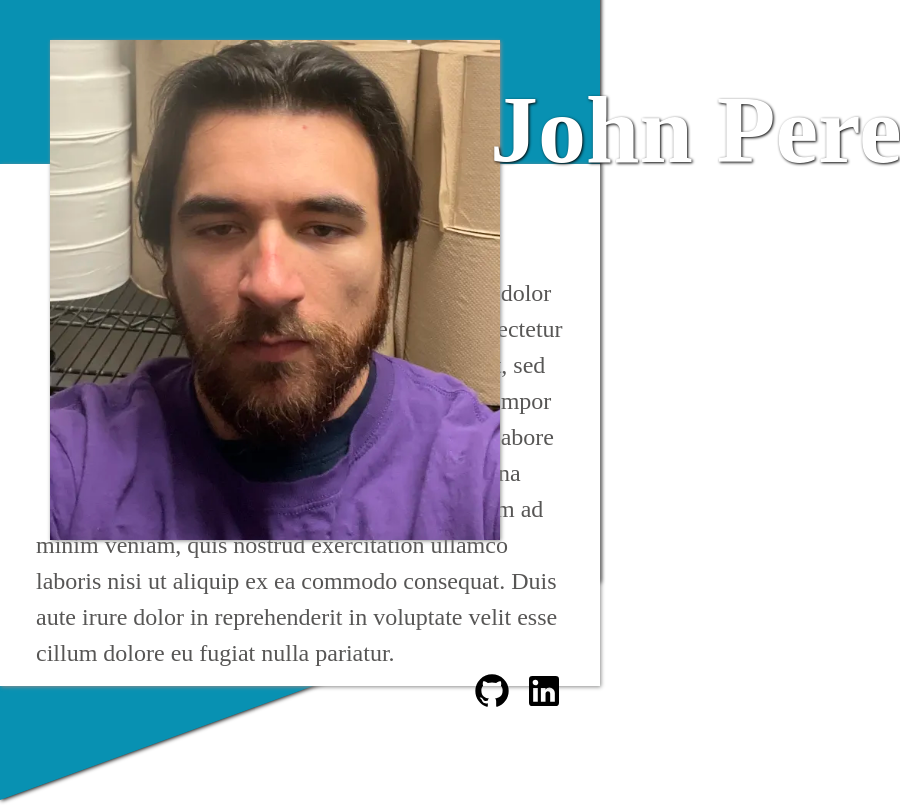
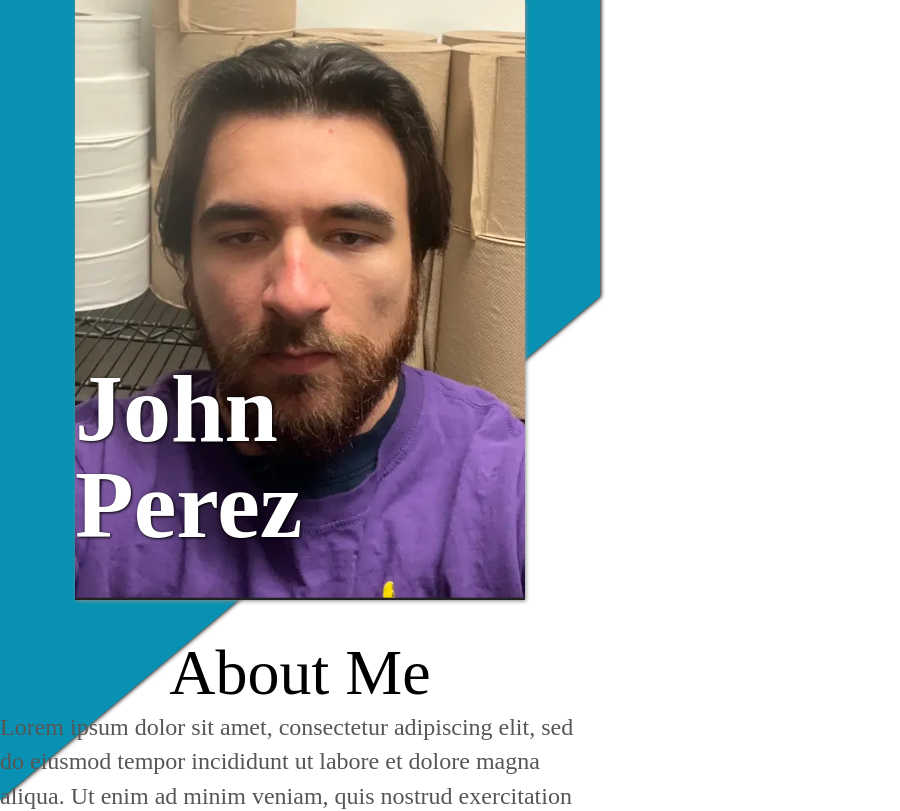
Before and after one commit to groovygnome/odin-homepage, a website built with webpack: page src/template.html in a window 600 px wide. Shown: the top 811 px of the page, 900 px wide, since content can reach past the window. Built offline with nearby package versions, Linux system fonts and the light colour scheme.

Commit message:
finish tablet layout, start work on mobile layout

```diff
--- a/src/styles.css
+++ b/src/styles.css
@@ -181,6 +181,7 @@ address{
     display: flex;
     flex-direction: column;
     gap: 50px;
+    font-style: normal;
 }
 
 .phone-and-email > p{
@@ -204,7 +205,7 @@ a, a:hover, a:visited{
     padding-right: 20px;
 }
 
-@media (min-width: 1200px) and (max-width: 1920px){
+@media (min-width: 1201px) and (max-width: 1920px){
     figure > img{
         width: 600px;
     }
@@ -247,11 +248,17 @@ a, a:hover, a:visited{
     }
 }
 
-@media (min-width: 600px) and (max-width: 1200px){
+@media (min-width: 601px) and (max-width: 1200px){
     figure{
         position: absolute;
-        top: 40px;
-        left: 50px;
+        top: 5%;
+        left: 5%;
+        width: 41.6%;
+        height: 61.7%;
+    }
+
+    header{
+        height: 810px;
     }
 
     header::before {
@@ -260,8 +267,8 @@ a, a:hover, a:visited{
     }
 
     figure > img{
-        width: 450px;
-        height: 500px;
+        width: 100%;
+        height: 100%;
         object-fit: cover;
         float:left;
     }
@@ -296,16 +303,17 @@ a, a:hover, a:visited{
     }
 
     .about > p{
-        line-height: 2.25rem;
+        line-height: 2.15rem;
         align-self:end;
     }
 
     .about > p::before{
         content: '';
         display: inline-block;
-        width: 330px;
-        height: 240px;
+        width: 312px;
+        height: 259px;
         float: left;
+        padding-right: 18px;
     }
 
     h2{
@@ -327,7 +335,7 @@ a, a:hover, a:visited{
     }
 
     .contact{
-        font-size: 1.5rem;
+        font-size: 1.25rem;
     }
 
     .phone-and-email > p > img{
@@ -338,8 +346,102 @@ a, a:hover, a:visited{
         width: 50px;
     }
 
+    footer > img{
+        object-fit: cover;
+        width: 375px;
+
+    }
+
 }
 
 @media (max-width: 600px){
 
+    header{
+        display: grid;
+        grid-template-columns: 1fr;
+        grid-template-rows: auto;
+        width: 100vw;
+    }
+
+    figure{
+        height: 75vh;
+        width: 75vw;
+        justify-self: center;
+    }
+
+    header::before {
+        transform:skew(0, -40deg);
+        transform-origin: top left;
+    }
+
+    figure > img{
+        width: 100%;
+        height: 100%;
+        object-fit: cover;
+        float:left;
+    }
+
+    figcaption{
+        font-size: 3rem;
+        text-wrap: wrap;
+        position: absolute;
+        text-shadow: 1px 1px 3px black;
+        line-height:6rem;
+
+    }
+
+    .about{
+        width: 100vw;
+        gap: 0;
+        box-shadow: none;
+        background-color: transparent;
+    }
+
+    .about{
+        font-size: 1.5rem;
+    }
+
+    .about > p{
+        line-height: 2.15rem;
+        align-self:end;
+    }
+
+    h2{
+        font-size: 4rem;
+        text-align:center;
+    }
+
+    .my-work{
+        display:grid;
+        grid-template-columns: 1fr;
+
+    }
+
+    .card-link > img{
+        width: 1.75rem;
+    }
+
+    .link > img{
+        width: 40px;
+    }
+
+    .contact{
+        font-size: 1.25rem;
+    }
+
+    .phone-and-email > p > img{
+        width: 30px;
+    }
+
+    .contact-link > img{
+        width: 50px;
+    }
+
+    footer > img{
+        object-fit: cover;
+        width: 375px;
+
+    }
+
+
 }
--- a/src/template.html
+++ b/src/template.html
@@ -2,6 +2,7 @@
 <html lang='en'>
   <head>
     <meta charset='UTF-8'>
+    <meta name="viewport" content="width=device-width, initial-scale=1.0">
     <title>Template</title>
   </head>
   <body>
@@ -11,7 +12,6 @@
         <figcaption><h1>John Perez</h1></figcaption>
       </figure>
       <section class='about'>
-
         <h2>About Me</h2>
         <p>Lorem ipsum dolor sit amet, consectetur adipiscing elit, sed do eiusmod tempor incididunt ut labore et dolore magna aliqua. Ut enim ad minim veniam, quis nostrud exercitation ullamco laboris nisi ut aliquip ex ea commodo consequat. Duis aute irure dolor in reprehenderit in voluptate velit esse cillum dolore eu fugiat nulla pariatur.</p>
         <div class='links'>
```
